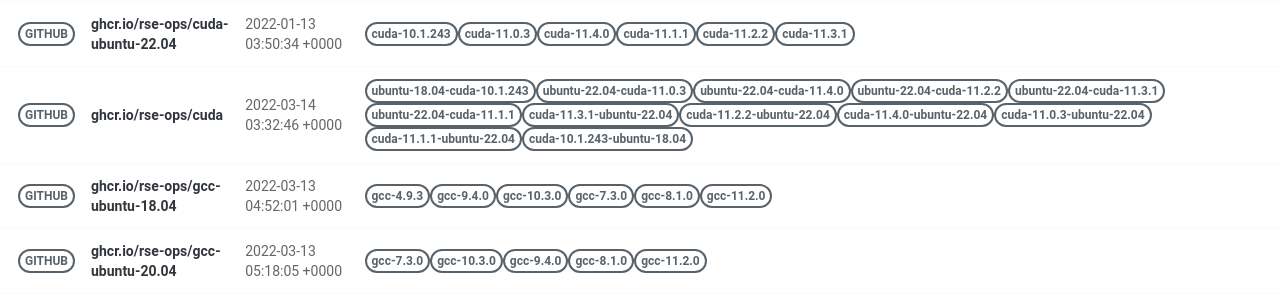
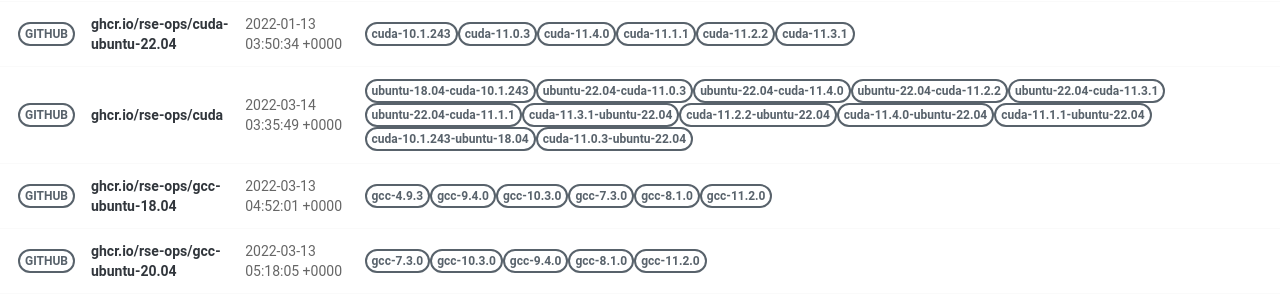
Before and after one commit to rse-ops/docker-images, a Jekyll site: the page built from pages/index.md, in a window 1280 px wide. Shown: the part 428-728 px from the top of the page. Built offline with Jekyll 4.4.1, drawn with Linux system fonts in a browser that asks for light colours; nearby versions of some CDN libraries.

Commit message:
Automated push to update library 2022-03-14

```diff
--- a/_library/ghcr.io-rse-ops-cuda.md
+++ b/_library/ghcr.io-rse-ops-cuda.md
@@ -1,7 +1,7 @@
 ---
 layout: container
 name: ghcr.io/rse-ops/cuda
-updated_at: 2022-03-14 03:32:46.827507
+updated_at: 2022-03-14 03:35:49.114241
 
 
 container_url: https://github.com/orgs/rse-ops/packages/container/package/cuda
@@ -33,14 +33,14 @@ versions:
  - tag: cuda-11.4.0-ubuntu-22.04
    dockerfile: https://github.com/rse-ops/docker-images/blob/main/ubuntu/cuda/Dockerfile
    manifest: https://crane.ggcr.dev/manifest/ghcr.io/rse-ops/cuda:cuda-11.4.0-ubuntu-22.04
- - tag: cuda-11.0.3-ubuntu-22.04
-   dockerfile: https://github.com/rse-ops/docker-images/blob/main/ubuntu/cuda/Dockerfile
-   manifest: https://crane.ggcr.dev/manifest/ghcr.io/rse-ops/cuda:cuda-11.0.3-ubuntu-22.04
  - tag: cuda-11.1.1-ubuntu-22.04
    dockerfile: https://github.com/rse-ops/docker-images/blob/main/ubuntu/cuda/Dockerfile
    manifest: https://crane.ggcr.dev/manifest/ghcr.io/rse-ops/cuda:cuda-11.1.1-ubuntu-22.04
  - tag: cuda-10.1.243-ubuntu-18.04
    dockerfile: https://github.com/rse-ops/docker-images/blob/main/ubuntu/cuda/Dockerfile
    manifest: https://crane.ggcr.dev/manifest/ghcr.io/rse-ops/cuda:cuda-10.1.243-ubuntu-18.04
+ - tag: cuda-11.0.3-ubuntu-22.04
+   dockerfile: https://github.com/rse-ops/docker-images/blob/main/ubuntu/cuda/Dockerfile
+   manifest: https://crane.ggcr.dev/manifest/ghcr.io/rse-ops/cuda:cuda-11.0.3-ubuntu-22.04
 
 ---
```
